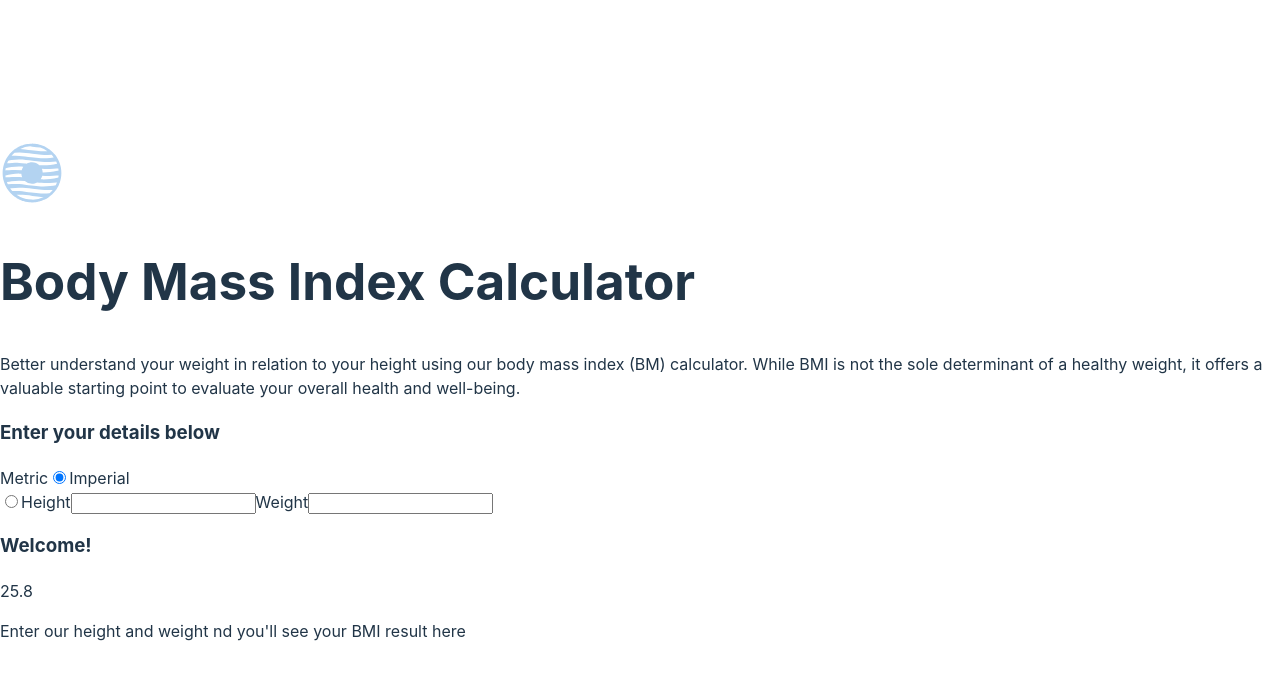
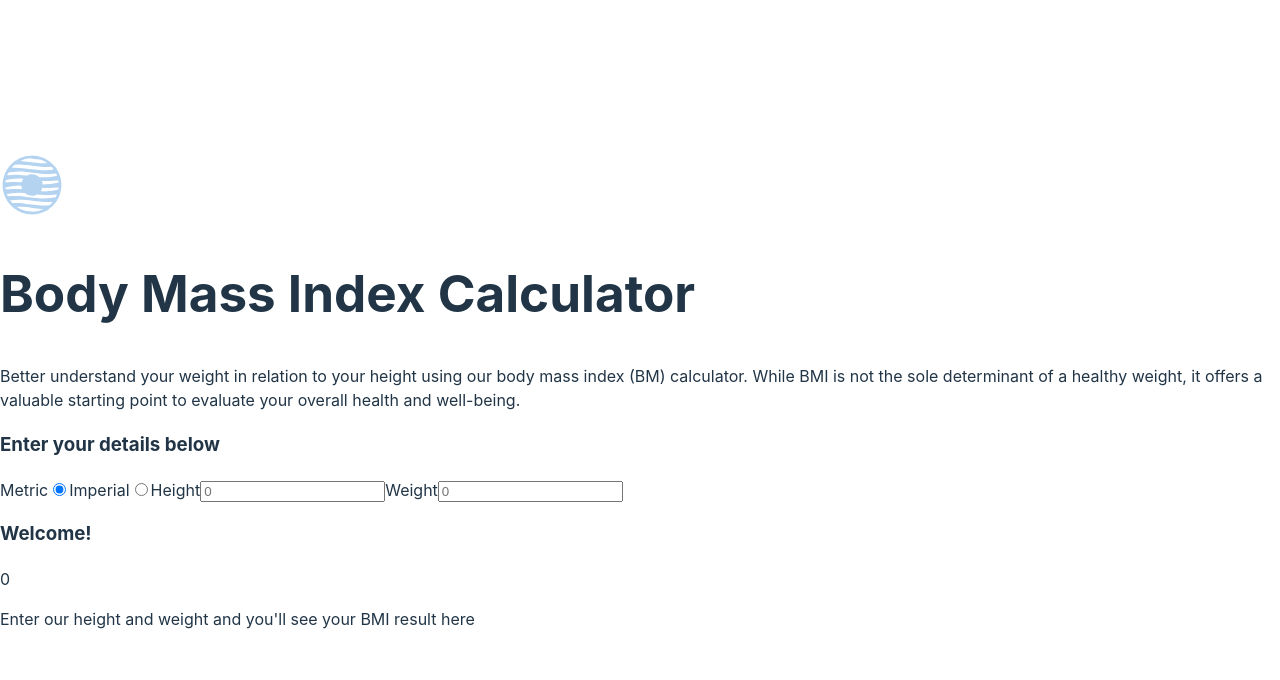
Before and after one commit to KarenDouglas/bmi-calculator, a React (Vite) app in the folder client/: page / in a window 1280 px wide. Shown: the top 680 px of the page. Built offline with nearby package versions, Linux system fonts and the light colour scheme.

Commit message:
added onChange events to height and weight inputs, made variables for dynamic content on form

```diff
--- a/client/src/components/BmiCalcComponent.jsx
+++ b/client/src/components/BmiCalcComponent.jsx
@@ -2,8 +2,30 @@ import React, {useState} from "react";
 import logo from "../assets/logo.svg"
 
 function BmiCalcComponent() {
-    const [resultsHeaderAriaLabel, setResultsHeaderAriaLabel] = useState('Welcome header')
+  // create onchange event on inputs
+  // calculate bmi
+  // set function to dynamically change weight classification
+  // create function to get min and max weight based on height
 
+  const [heightInputValue, setHeightInputValue] = useState('');
+  const [weightInputValue, setWeightInputValue] = useState('');
+  const [resultsHeader, setResultsHeader] = useState('Welcome!');
+  const [resultsDesc, setResultsDec] = useState(`Enter our height and weight and you'll see your BMI result here`);
+  const [bmiResults, setBmiresults] = useState(0);
+  const [weightClass, setWeightClass] = useState('');
+
+  const handleHeightChange = (e) => {
+    e.preventDefault();
+    setHeightInputValue(e.target.value)
+    console.log(e.target.value)
+
+  }
+  const handleWeightChange = (e) => {
+    e.preventDefault();
+    setWeightInputValue(e.target.value)
+    console.log(e.target.value)
+
+  }
     return (
       <>
        <main>
@@ -19,21 +41,31 @@ function BmiCalcComponent() {
             <form data-testid="measurment-form">
                 <h3 aria-label="Enter your details below">Enter your details below</h3>
                 <label htmlFor="metric" >Metric</label>
-                <input type="radio" id="metric" checked/>
+                <input type="radio" id="metric" defaultChecked
+                />
                 <label htmlFor="imperial">Imperial</label>
-                <form>
                 <input type="radio" id="imperial" aria-labelledby="imperial" />
                 <label htmlFor="height">Height</label>
-                <input type="text" id="height" />
-                <label htmlFor="weight">Weight</label>
-                <input type="text" id="weight" />
-
-                </form>
+                <input
+                type="number"
+                id="height"
+                placeholder='0'
+                onChange={handleHeightChange}
+                value={heightInputValue}
+                />
+                <label htmlFor="weight" >Weight</label>
+                <input
+                type="number"
+                id="weight"
+                placeholder='0'
+                value={weightInputValue}
+                onChange={handleWeightChange}
+                />
             </form>
             <section>
-                <h3 aria-label="Results header">Welcome!</h3>
-                <p  data-testid="results">25.8</p>
-                <p data-testid="results-description">Enter our height and weight nd you'll see your BMI result here</p>
+                <h3 aria-label="Results header">{resultsHeader}</h3>
+                <p  data-testid="results">{bmiResults}</p>
+                <p data-testid="results-description">{resultsDesc}</p>
 
             </section>
        </main>
```
Also changed, not shown: 1 other file (tests, documents, lock files or other folders).
